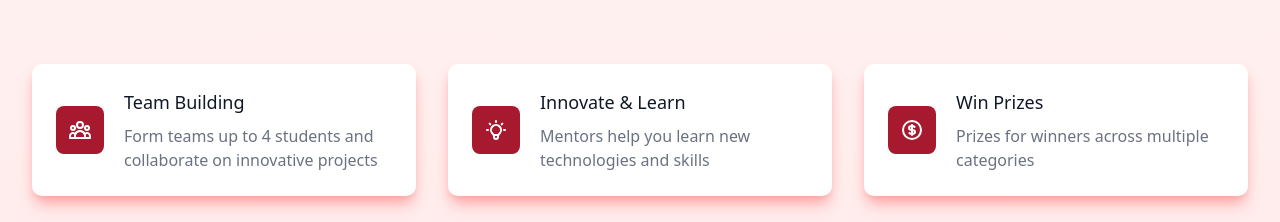
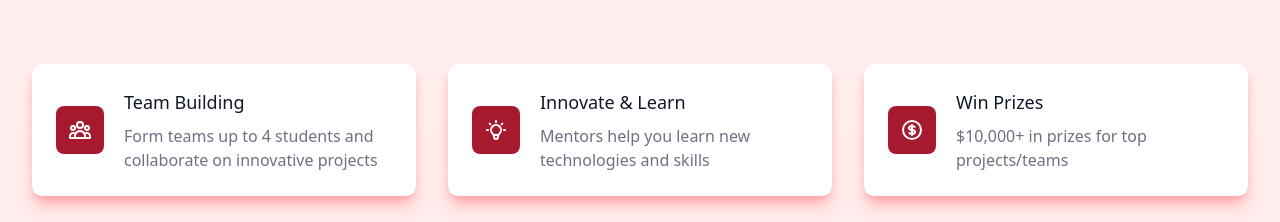
Before and after one commit to jacob-s-codes/uhshacks, a Next.js app: page / in a window 1280 px wide. Shown: the part 1600-1822 px from the top of the page. Built offline with nearby package versions, Linux system fonts and the light colour scheme.

Commit message:
added prize amounts

```diff
--- a/src/app/page.tsx
+++ b/src/app/page.tsx
@@ -225,7 +225,7 @@ export default function Home() {
                       <div className="ml-5">
                         <h3 className="text-lg font-medium text-gray-900">Win Prizes</h3>
                         <p className="mt-2 text-base text-gray-500">
-                          Prizes for winners across multiple categories
+                          $10,000+ in prizes for top projects/teams
                         </p>
                       </div>
                     </div>
```
